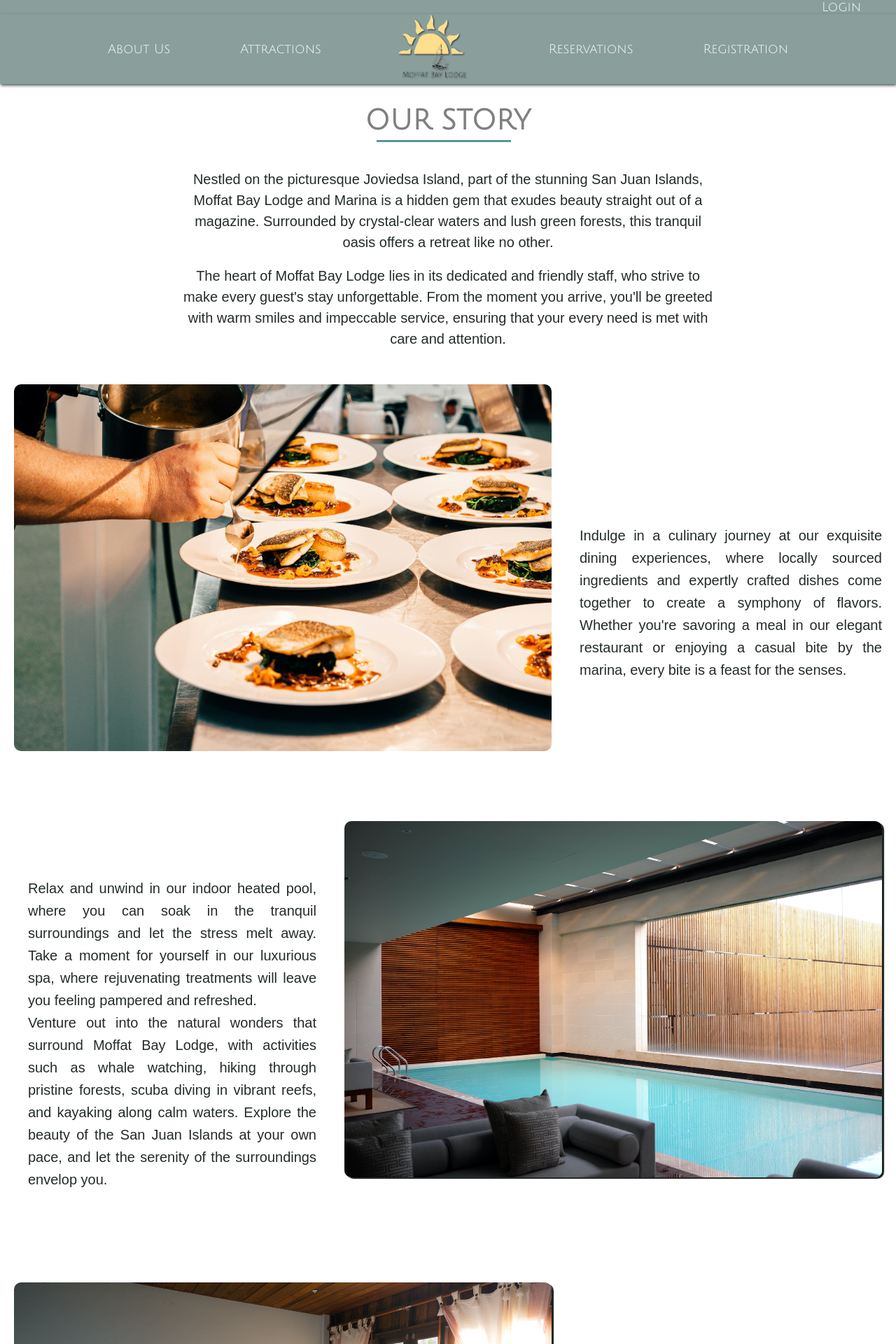
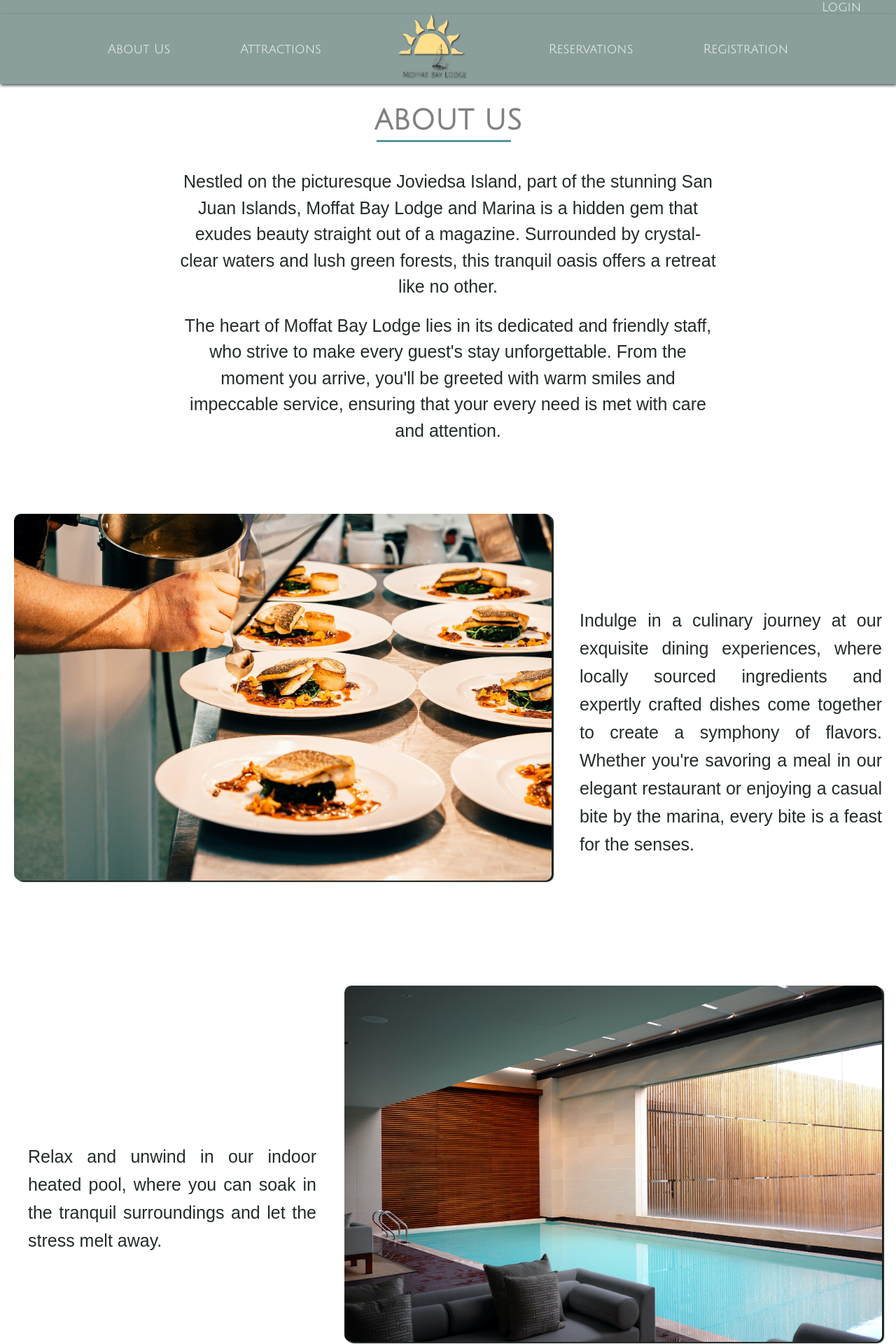
Before and after one commit to samiahFord/Moffat-Bay, a PHP site: page /about.php in a window 1280 px wide. Shown: the top 1920 px of the page at 70% size. Run offline with PHP 8.4, Linux system fonts and the light colour scheme.

Commit message:
about us

```diff
--- a/about.php
+++ b/about.php
@@ -15,7 +15,7 @@
 
     <!-- Opening Text -->
     <div class="our-story">
-        <h1> OUR STORY </h1>
+        <h1> ABOUT US </h1>
         <span class="line"></span>
         <p>
             Nestled on the picturesque Joviedsa Island, part of the stunning San Juan Islands, Moffat Bay Lodge and Marina is a hidden gem that exudes beauty straight out of a magazine. Surrounded by crystal-clear waters and lush green forests, this tranquil oasis offers a retreat like no other.
@@ -38,9 +38,7 @@
         </div>
         <div class="secondpic">
             <p>
-                Relax and unwind in our indoor heated pool, where you can soak in the tranquil surroundings and let the stress melt away. Take a moment for yourself in our luxurious spa, where rejuvenating treatments will leave you feeling pampered and refreshed.
-                <br />
-                Venture out into the natural wonders that surround Moffat Bay Lodge, with activities such as whale watching, hiking through pristine forests, scuba diving in vibrant reefs, and kayaking along calm waters. Explore the beauty of the San Juan Islands at your own pace, and let the serenity of the surroundings envelop you.
+                Relax and unwind in our indoor heated pool, where you can soak in the tranquil surroundings and let the stress melt away.
             </p>
 
             <img src="shared/attrimages/indoor heated pool.jpg" alt="Moffat Bay Lodge and Marina">
@@ -51,6 +49,30 @@
                 Explore our spacious rooms featuring double full beds, queen beds, double queen beds, and king beds, providing options for every type of traveler. Whether you are traveling solo, as a couple, or with a group of friends or family, our rooms can accommodate 1 to 5 guests comfortably.
             </p>
             <img src="shared/attrimages/sasha-kaunas-67-sOi7mVIk-unsplash.jpg" alt="Moffat Bay Lodge and Marina">
+
+        </div>
+
+        <div class="fourthpic">
+            <p>
+            Indulge in the ultimate relaxation experience at Moffat Bay Lodge and Marina's luxurious spa. Our spa offers a serene escape for guests seeking rejuvenation and tranquility. Treat yourself to a pampering massage, a revitalizing facial, or a soothing body treatment, all performed by our skilled and experienced therapists.
+            </p>
+            <img src="shared/attrimages/spa.jpg" alt="Moffat Bay Lodge and Marina">
+
+        </div>
+
+        <div class="fifthpic">
+            <p>
+            At Moffat Bay Lodge and Marina, families are always welcome, and our playground and children's activities are sure to keep the little ones entertained for hours on end. Let your kids explore the playground, complete with slides, swings, and climbing frames, or take part in our organized activities such as arts and crafts, scavenger hunts, or nature walks.
+            </p>
+            <img src="shared/attrimages/playground.jpg" alt="Moffat Bay Lodge and Marina">
+
+        </div>
+
+        <div class="sixthpic">
+            <p>
+            For those who love the water, Moffat Bay Lodge and Marina's marina facilities offer everything you need for a seamless and enjoyable boating experience. Refuel your boat at our convenient fuel docks, or have it washed and repaired by our expert technicians. Stock up on all your marine and boat chandlers at our on-site stores, where you'll find everything from fishing gear to boat accessories.
+            </p>
+            <img src="shared/attrimages/marina1.jpg" alt="Moffat Bay Lodge and Marina">
 
         </div>
     </div>
--- a/shared/aboutUs.css
+++ b/shared/aboutUs.css
@@ -34,7 +34,7 @@ body {
     margin-left: 20%;
     width: 60%;
     line-height: 1.5;
-    font-size: 20px;
+    font-size: 25px;
   }
 
 
@@ -74,14 +74,17 @@ body {
   flex-direction: row-reverse;
   flex: 1;
   align-items: center;
-  width: 0%;
+  width: 30%;
   }
 
 
 .firstpic img {
   border-radius: 10px;
   margin-right: 0;
+  margin-top: 50px;
+  margin-bottom: 150px;
   padding-left: 0;
+  box-shadow: 3px 2px 1px #1b221e;
 }
 
   /* Second Picture */
@@ -98,7 +101,7 @@ body {
   margin-right: 20px;
 }
 
-    /* Third Picture */
+/* Third Picture */
 .thirdpic {
   display: flex;
   flex-direction: row-reverse;
@@ -113,16 +116,62 @@ body {
   margin-right: 10px;
 }
 
+/* Fourth Picture */
+.fourthpic {
+  display: flex;
+  flex-direction: row;
+  align-items: center;
+  margin-bottom: 50px;
+}
+
+.fourthpic img {
+  border-radius: 10px;
+  box-shadow: 3px 2px 1px #1b221e;
+  margin-right: 20px;
+}
+
+/* Fifth Picture */
+.fifthpic {
+  display: flex;
+  flex-direction: row-reverse;
+  align-items: center;
+  margin-bottom: 50px;
+
+}
+
+.fifthpic img {
+  border-radius: 10px;
+  box-shadow: 3px 2px 1px #1b221e;
+  margin-right: 10px;
+}
+/* Sixth Picture */
+.sixthpic {
+  display: flex;
+  flex-direction: row;
+  align-items: center;
+  margin-bottom: 50px;
+}
+
+.sixthpic img {
+  border-radius: 10px;
+  box-shadow: 3px 2px 1px #1b221e;
+  margin-right: 20px;
+}
 
 .firstpic p,
 .secondpic p,
-.thirdpic p {
+.thirdpic p,
+.fourthpic p,
+.fifthpic p,
+.sixthpic p {
     display: inline-block;
     vertical-align: top;
     margin: 0 20px;
-    font-size: 20px;
+    font-size: 25px;
     line-height: 1.6;
 }
+
+
 
 
   /* Location Map */
@@ -179,7 +228,7 @@ iframe {
 }
 
 .bookNow:hover {
-  background-color: #F3F4F2;
+  background-color: #8a9f9c;
   color: #232c26;
 }
 
@@ -191,7 +240,7 @@ iframe {
 
 .bookNow a {
   text-decoration: none;
-  color: #8a9f9c;
+  color: #fff;
 }
   /* Contact Us */
 .contactbg {
```
Also changed, not shown: shared/attrimages/marina1.jpg (added), shared/attrimages/playground.jpg (added), shared/attrimages/spa.jpg (added).
